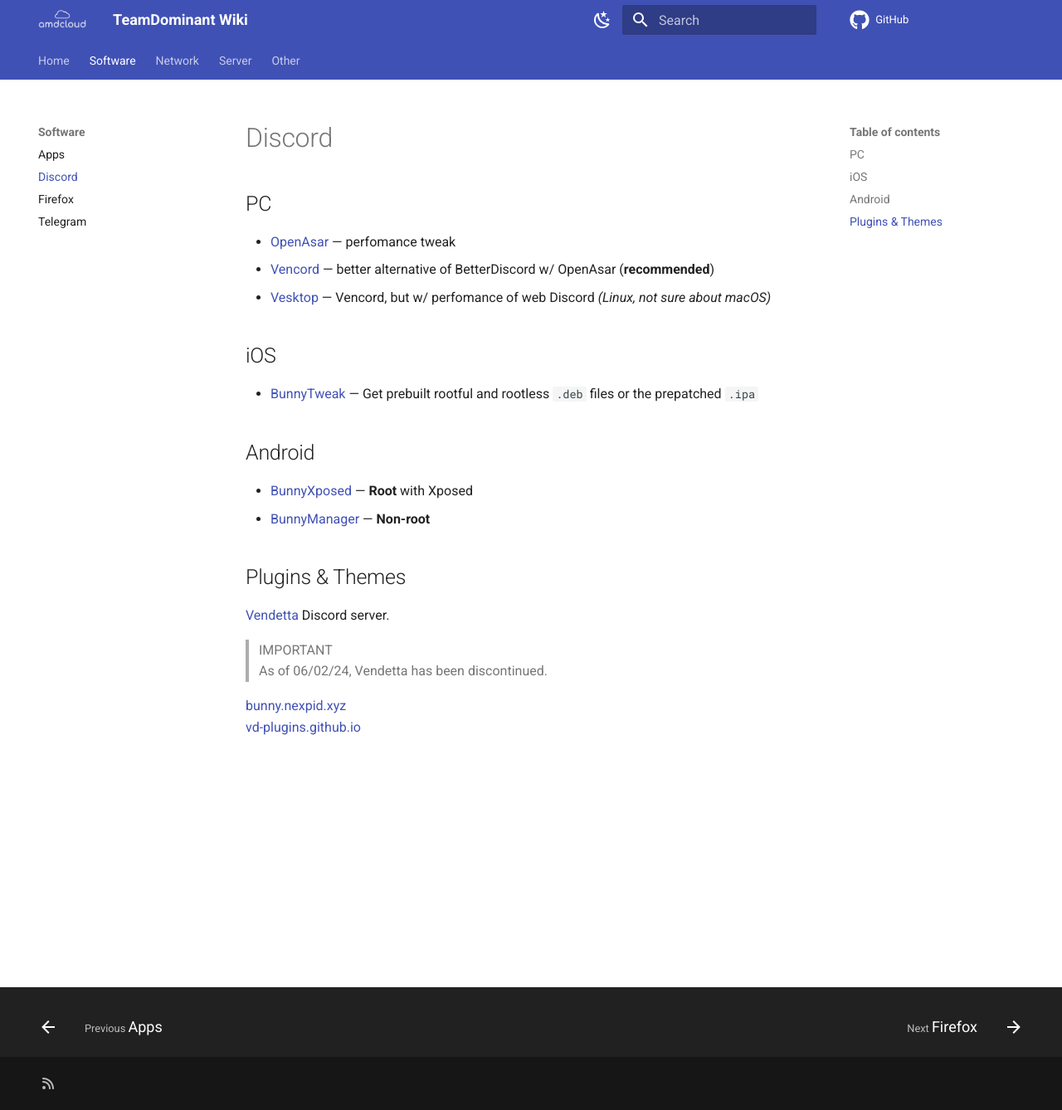
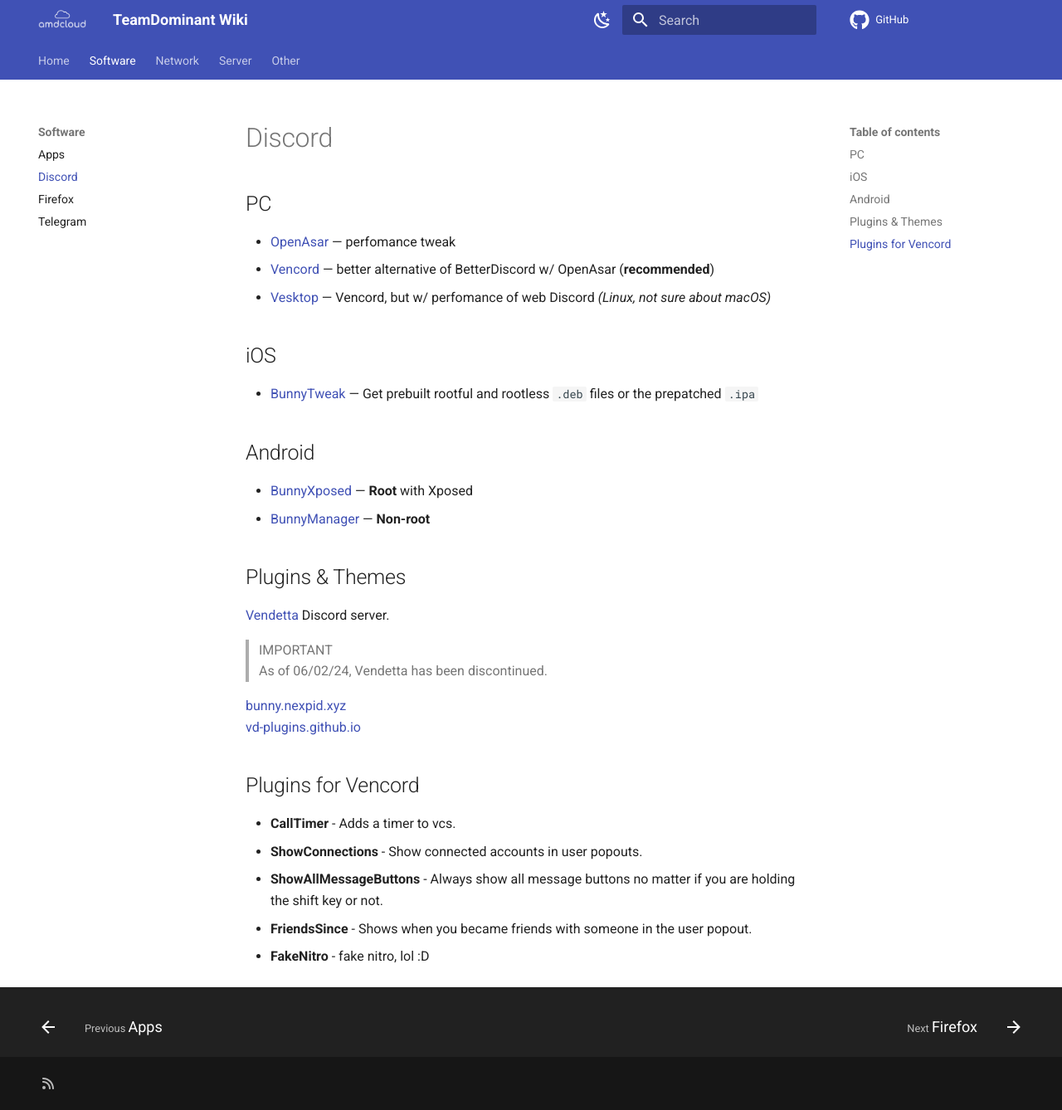
Before and after one commit to TeamDominant/Wiki-mkdocs, an MkDocs documentation site: the page built from docs/discord.md, in a window 1280 px wide and 1338 px high. Shown: the whole window at 83% size. Built offline with MkDocs 1.6.1 and Material for MkDocs 9.7.7, drawn with Linux system fonts in a browser that asks for light colours; comment, search, counter and statistics services are not loaded.

Commit message:
Update in the Discord

```diff
--- a/docs/discord.md
+++ b/docs/discord.md
@@ -22,3 +22,11 @@
 
 [bunny.nexpid.xyz](https://bunny.nexpid.xyz/)
 [vd-plugins.github.io](https://vd-plugins.github.io/web/#)
+
+## Plugins for Vencord
+
+- **CallTimer** - Adds a timer to vcs.
+- **ShowConnections** - Show connected accounts in user popouts.
+- **ShowAllMessageButtons** - Always show all message buttons no matter if you are holding the shift key or not.
+- **FriendsSince** - Shows when you became friends with someone in the user popout.
+- **FakeNitro** - fake nitro, lol :D
```
